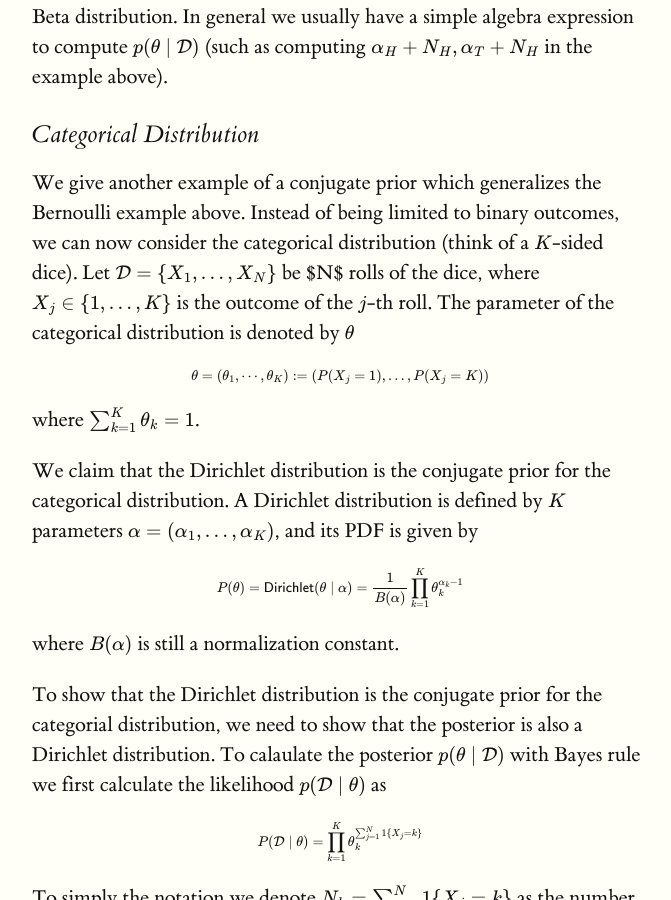
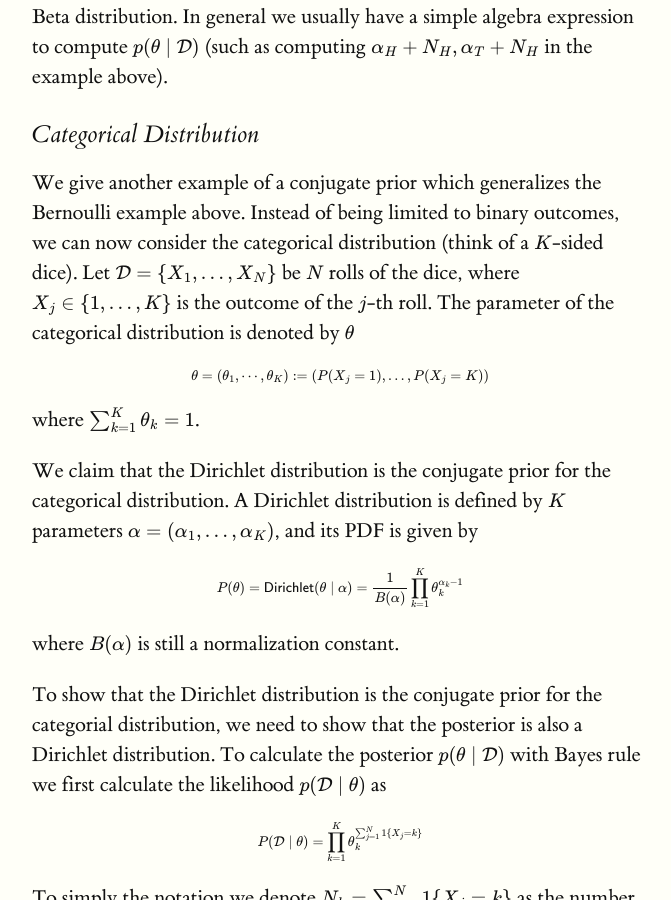
Before and after one commit to ermongroup/cs228-notes, a Jekyll site: the page built from learning/bayesian/index.md, in a window 1280 px wide and 900 px high, scrolled down 4368 px. Shown: the whole window, without its empty margins (128-799 px from the left). Built offline with Jekyll 4.4.1, drawn with Linux system fonts in a browser that asks for light colours; formulas are drawn with MathJax 3.

Commit message:
Fix minor typos (#214)

```diff
--- a/learning/bayesian/index.md
+++ b/learning/bayesian/index.md
@@ -84,7 +84,7 @@ The idea we presented here is usually called "conjugacy". Using standard terminl
 
 ### Categorical Distribution
 
-We give another example of a conjugate prior which generalizes the Bernoulli example above. Instead of being limited to binary outcomes, we can now consider the categorical distribution (think of a $$K$$-sided dice). Let $$\mathcal{D} = \{ X_1, \ldots, X_N \}$$ be $N$ rolls of the dice, where $$X_j \in \{ 1, \ldots, K \}$$ is the outcome of the $$j$$-th roll. The parameter of the categorical distribution is denoted by $$\theta$$
+We give another example of a conjugate prior which generalizes the Bernoulli example above. Instead of being limited to binary outcomes, we can now consider the categorical distribution (think of a $$K$$-sided dice). Let $$\mathcal{D} = \{ X_1, \ldots, X_N \}$$ be $$N$$ rolls of the dice, where $$X_j \in \{ 1, \ldots, K \}$$ is the outcome of the $$j$$-th roll. The parameter of the categorical distribution is denoted by $$\theta$$
 
 $$
 \theta =(\theta_1, \cdots, \theta_K) := (P(X_j = 1), \ldots, P(X_j = K))
@@ -100,7 +100,7 @@ $$
 
 where $$B(\alpha)$$ is still a normalization constant.
 
-To show that the Dirichlet distribution is the conjugate prior for the categorial distribution, we need to show that the posterior is also a Dirichlet distribution. To calaulate the posterior $$p(\theta \mid \mathcal{D})$$ with Bayes rule we first calculate the likelihood $$p(\mathcal{D} \mid \theta)$$ as
+To show that the Dirichlet distribution is the conjugate prior for the categorial distribution, we need to show that the posterior is also a Dirichlet distribution. To calculate the posterior $$p(\theta \mid \mathcal{D})$$ with Bayes rule we first calculate the likelihood $$p(\mathcal{D} \mid \theta)$$ as
 
 $$
 P(\mathcal{D} \mid \theta) = \prod_{k=1}^K \theta_k^{\sum_{j=1}^N 1\{ X_j = k \}}
```
Also changed, not shown: learning/latent/index.md (+1 -1 lines).
